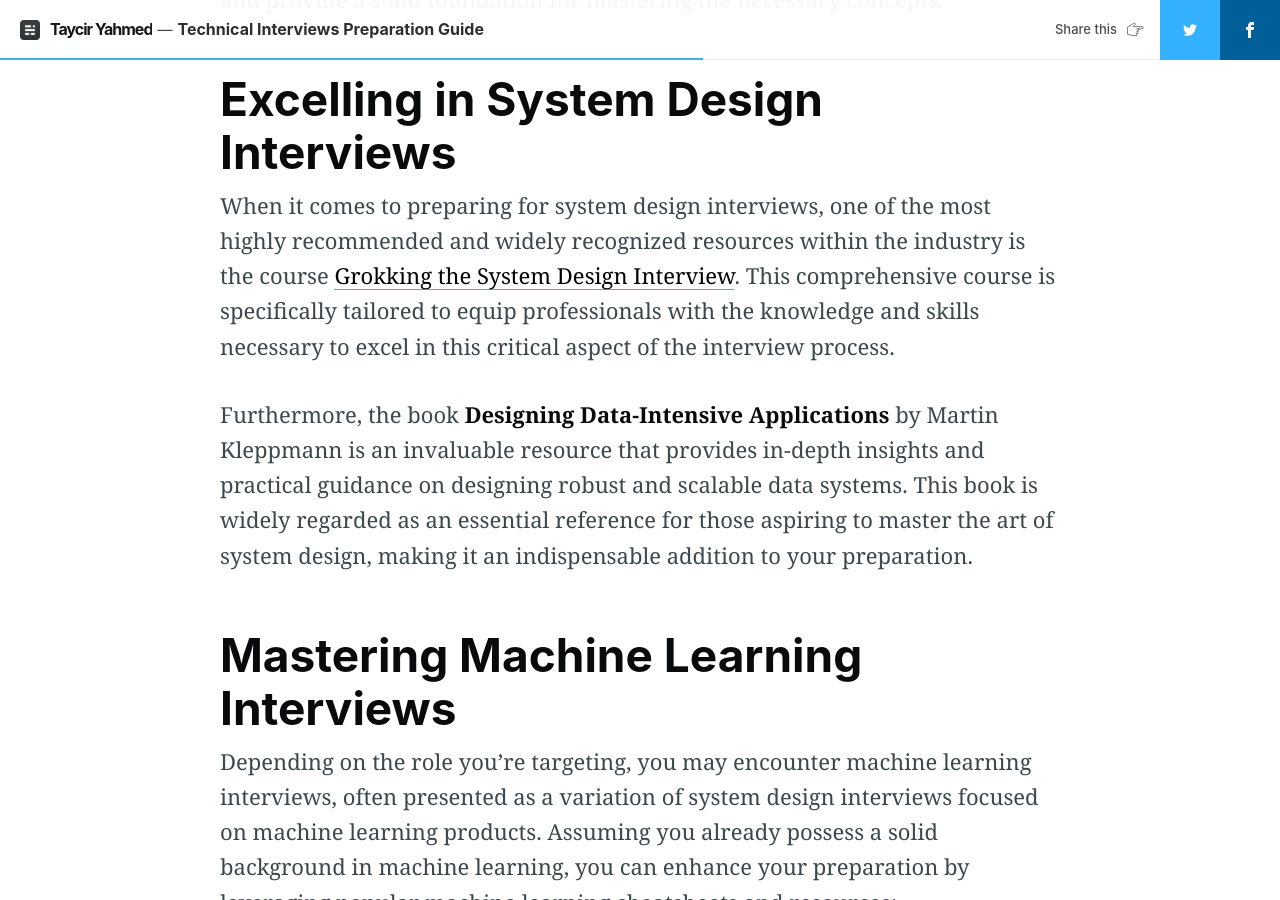
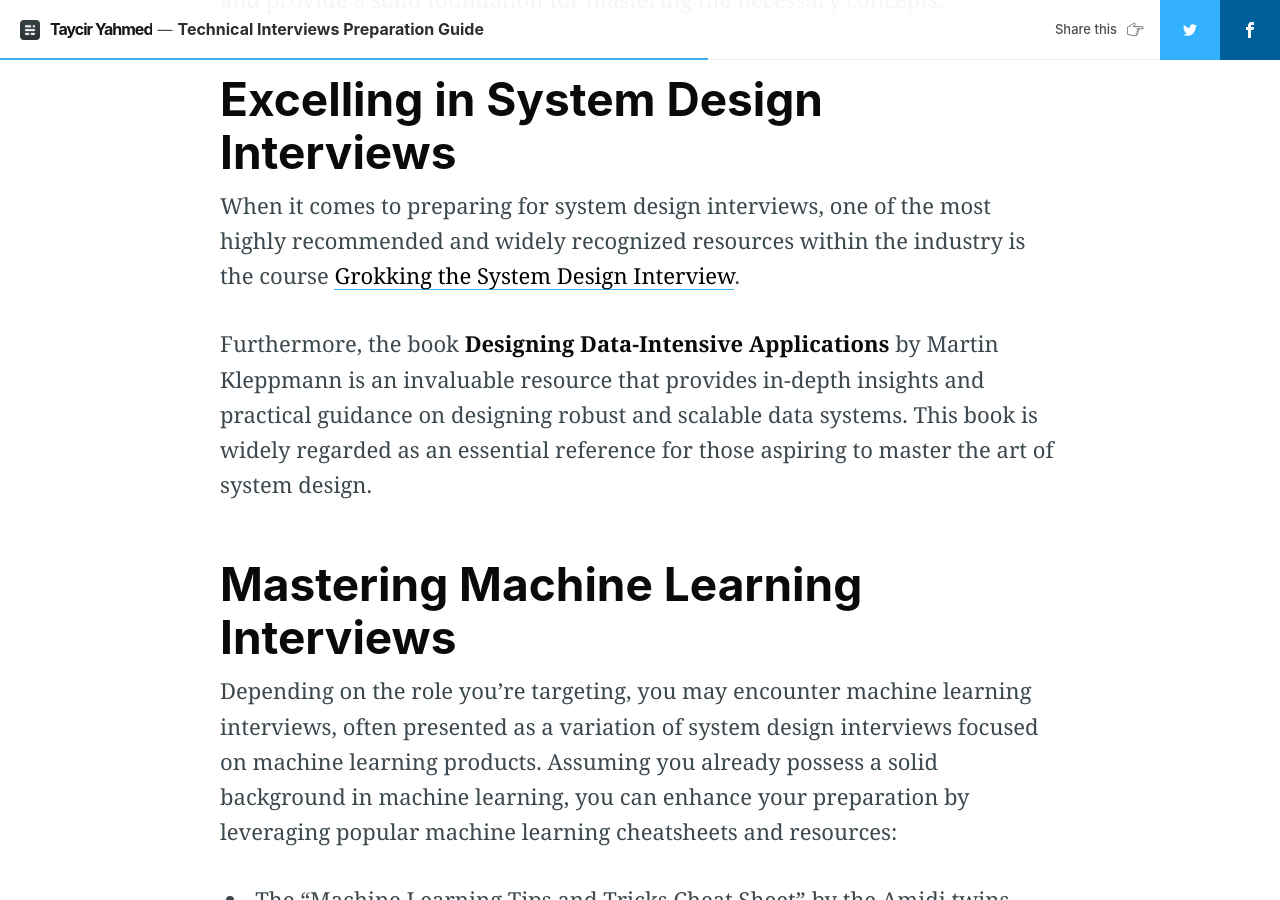
Before and after one commit to tayciryahmed/tayciryahmed.github.io, a Jekyll site: the page built from _posts/2024-05-27-tech-interviews-guide.markdown, in a window 1280 px wide and 900 px high, scrolled down 6156 px. Built offline with Jekyll 4.4.1, drawn with Linux system fonts in a browser that asks for light colours; nearby versions of some CDN libraries; comment, search, counter and statistics services are not loaded.

Commit message:
Update 2024-05-27-tech-interviews-guide.markdown

```diff
--- a/_posts/2024-05-27-tech-interviews-guide.markdown
+++ b/_posts/2024-05-27-tech-interviews-guide.markdown
@@ -69,9 +69,9 @@
 If you have more time to dedicate to your preparation, I highly recommend the books **Data Structures and Algorithms in Python** and **Elements of Programming Interviews in Python**. These resources offer in-depth coverage and provide a solid foundation for mastering the necessary concepts.
 
 # Excelling in System Design Interviews
-When it comes to preparing for system design interviews, one of the most highly recommended and widely recognized resources within the industry is the course [Grokking the System Design Interview](https://www.educative.io/courses/grokking-modern-system-design-interview-for-engineers-managers). This comprehensive course is specifically tailored to equip professionals with the knowledge and skills necessary to excel in this critical aspect of the interview process.
+When it comes to preparing for system design interviews, one of the most highly recommended and widely recognized resources within the industry is the course [Grokking the System Design Interview](https://www.educative.io/courses/grokking-modern-system-design-interview-for-engineers-managers).
 
-Furthermore, the book **Designing Data-Intensive Applications** by Martin Kleppmann is an invaluable resource that provides in-depth insights and practical guidance on designing robust and scalable data systems. This book is widely regarded as an essential reference for those aspiring to master the art of system design, making it an indispensable addition to your preparation.
+Furthermore, the book **Designing Data-Intensive Applications** by Martin Kleppmann is an invaluable resource that provides in-depth insights and practical guidance on designing robust and scalable data systems. This book is widely regarded as an essential reference for those aspiring to master the art of system design.
 
 # Mastering Machine Learning Interviews
 Depending on the role you're targeting, you may encounter machine learning interviews, often presented as a variation of system design interviews focused on machine learning products. Assuming you already possess a solid background in machine learning, you can enhance your preparation by leveraging popular machine learning cheatsheets and resources:
```
